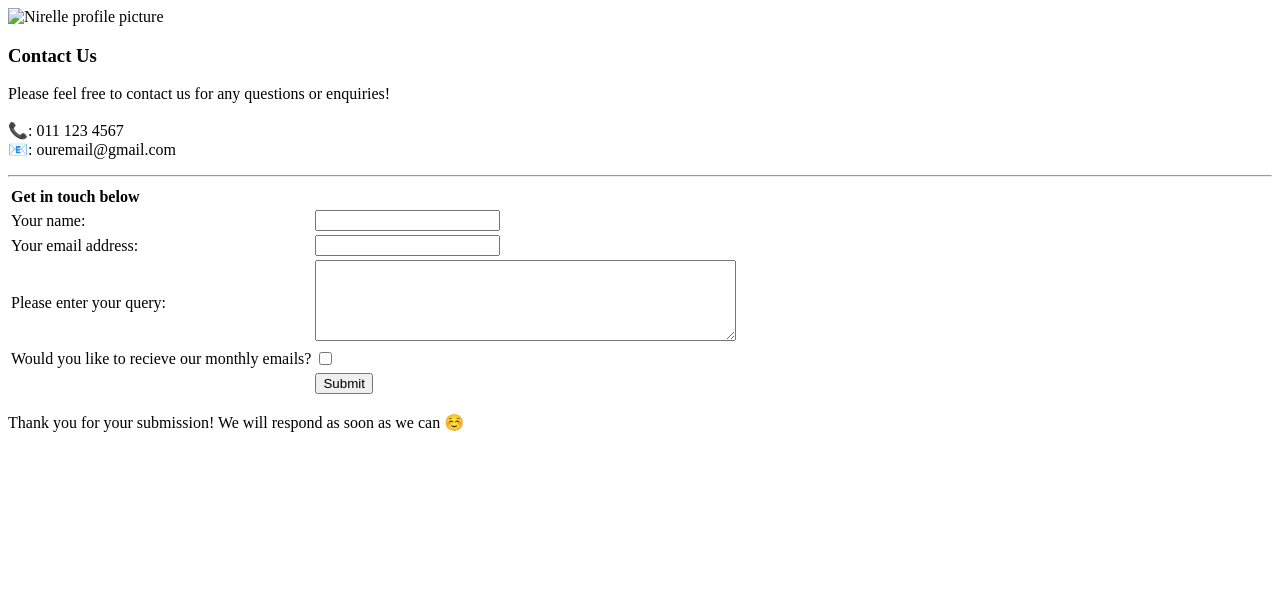
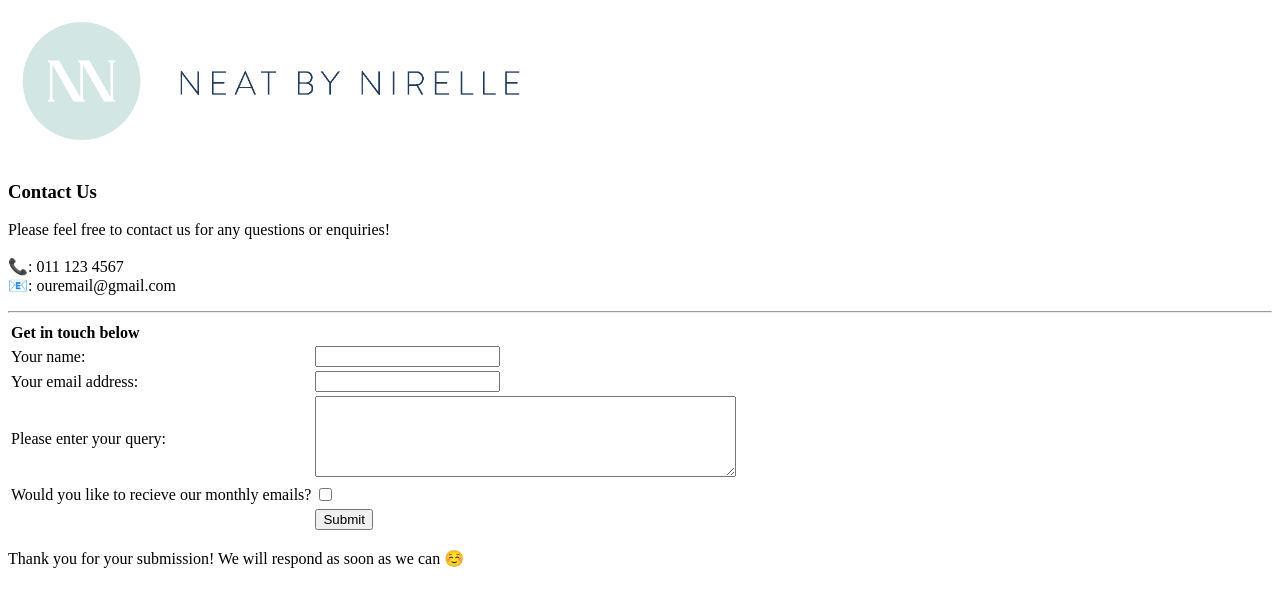
Before and after one commit to DavidChernick/Project-NeatbyNirelle, a plain HTML site: page contactUs.html in a window 1280 px wide. Drawn offline with Linux system fonts and the light colour scheme.

Commit message:
Update contactUs.html

```diff
--- a/contactUs.html
+++ b/contactUs.html
@@ -7,7 +7,7 @@
 
   <body>
 
-    <img src="images/NBN_LogoDelivery_09.png"
+    <img src="NBN_LogoDelivery_09.png"
          width ="600"
          height = "150"
          alt="Nirelle profile picture">
```
